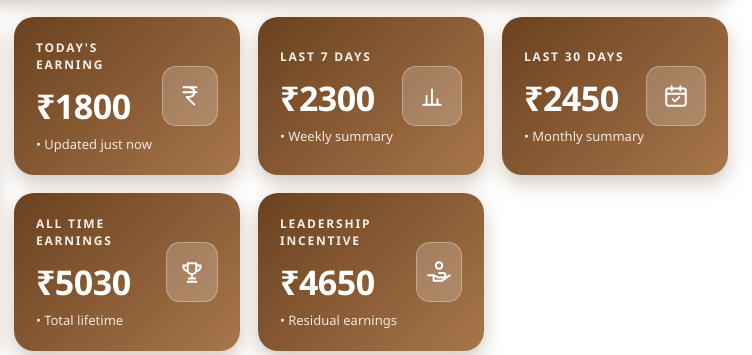
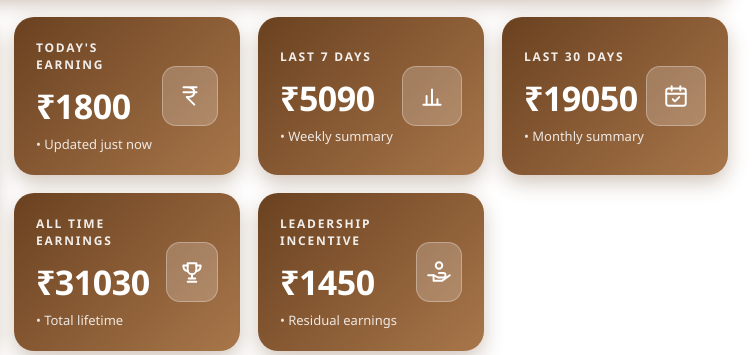
Before and after one commit to SakuraBhai/SkillArtist, a plain HTML site: page index.html in a window 1280 px wide. Shown: the part 199-554 px from the top of the page, 528-1280 px from the left. Drawn offline with Linux system fonts and the light colour scheme.

Commit message:
Update index.html

```diff
--- a/index.html
+++ b/index.html
@@ -130,10 +130,10 @@ header{height:70px;display:flex;align-items:center;justify-content:space-between
         <div class="pkg">👑 Alpha Package</div>
       </div>
       <div class="card stat"><div><h4>Today's Earning</h4><div class="v">₹1800</div><div class="s">• Updated just now</div></div><div class="ic">₹</div></div>
-      <div class="card stat"><div><h4>Last 7 Days</h4><div class="v">₹2300</div><div class="s">• Weekly summary</div></div><div class="ic">📊</div></div>
-      <div class="card stat"><div><h4>Last 30 Days</h4><div class="v">₹2450</div><div class="s">• Monthly summary</div></div><div class="ic">📅</div></div>
-      <div class="card stat"><div><h4>All Time Earnings</h4><div class="v">₹5030</div><div class="s">• Total lifetime</div></div><div class="ic">🏆</div></div>
-      <div class="card stat"><div><h4>Leadership Incentive</h4><div class="v">₹4650</div><div class="s">• Residual earnings</div></div><div class="ic">🤲</div></div>
+      <div class="card stat"><div><h4>Last 7 Days</h4><div class="v">₹5090</div><div class="s">• Weekly summary</div></div><div class="ic">📊</div></div>
+      <div class="card stat"><div><h4>Last 30 Days</h4><div class="v">₹19050</div><div class="s">• Monthly summary</div></div><div class="ic">📅</div></div>
+      <div class="card stat"><div><h4>All Time Earnings</h4><div class="v">₹31030</div><div class="s">• Total lifetime</div></div><div class="ic">🏆</div></div>
+      <div class="card stat"><div><h4>Leadership Incentive</h4><div class="v">₹1450</div><div class="s">• Residual earnings</div></div><div class="ic">🤲</div></div>
     </section>
 
     <section class="chart">
```
